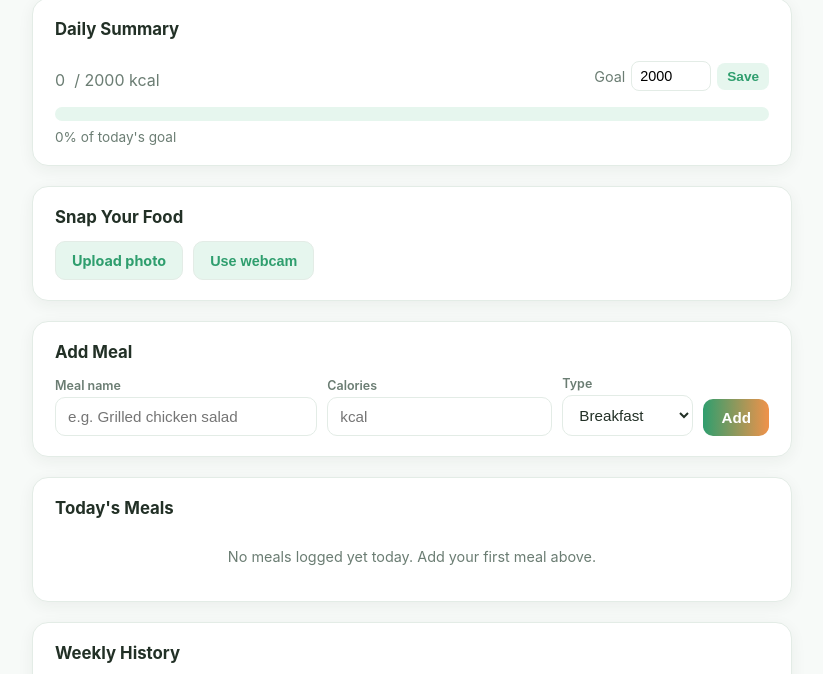
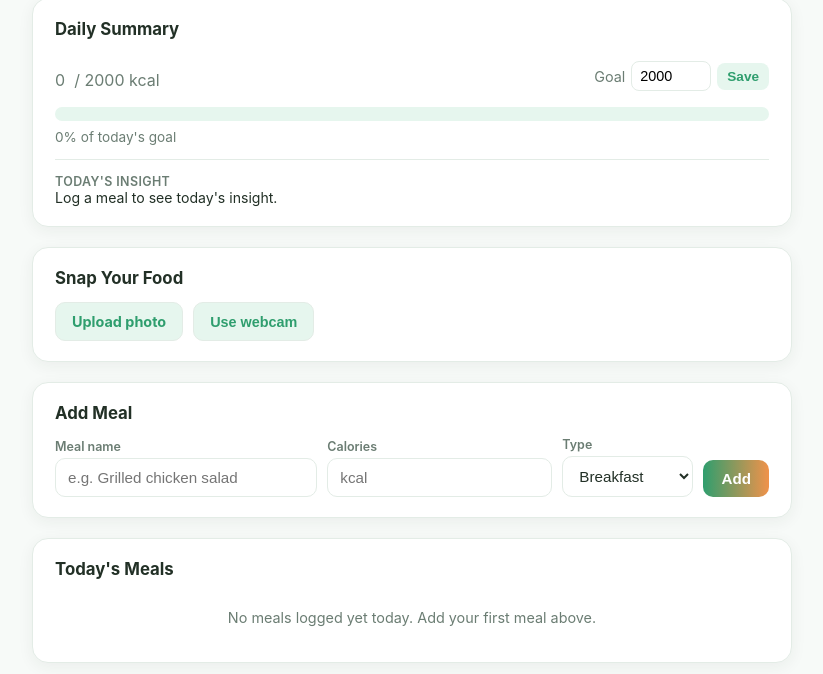
Before and after one commit to SHADRACK-NAKOBA/Nakoba-Calory-tracker, a website: page public/index.html in a window 1280 px wide. Shown: the part 81-755 px from the top of the page, without its empty margins (228-1051 px from the left). Drawn offline with Linux system fonts and the light colour scheme.

Commit message:
Ralph iteration 1: add Daily Summary insight

```diff
--- a/public/index.html
+++ b/public/index.html
@@ -346,6 +346,23 @@
     }
   }
 
+  /* Daily insight */
+  .insight {
+    margin-top: 14px;
+    padding-top: 14px;
+    border-top: 1px solid var(--border);
+    font-size: 0.88rem;
+    color: var(--ink);
+  }
+
+  .insight .insight-label {
+    color: var(--muted);
+    font-weight: 600;
+    font-size: 0.78rem;
+    text-transform: uppercase;
+    letter-spacing: 0.03em;
+  }
+
   /* Snap Your Food */
   .snap-actions {
     display: flex;
@@ -523,6 +540,10 @@
         <div class="progress-fill" id="progress-fill" style="width: 0%"></div>
       </div>
       <div class="progress-caption" id="progress-caption">0% of today's goal</div>
+      <div class="insight" id="insight">
+        <div class="insight-label">Today's insight</div>
+        <div id="insight-text">Log a meal to see today's insight.</div>
+      </div>
     </section>
 
     <section class="card">
@@ -617,6 +638,7 @@
     mealList: document.getElementById('meal-list'),
     emptyState: document.getElementById('empty-state'),
     chart: document.getElementById('chart'),
+    insightText: document.getElementById('insight-text'),
     snapFileInput: document.getElementById('snap-file-input'),
     webcamToggleBtn: document.getElementById('webcam-toggle-btn'),
     webcamWrap: document.getElementById('webcam-wrap'),
@@ -767,11 +789,44 @@
     return div.innerHTML;
   }
 
+  function renderInsight() {
+    const todayKey = dateKey(new Date());
+    const todayMeals = meals.filter(m => m.date === todayKey);
+
+    if (!todayMeals.length) {
+      els.insightText.textContent = 'Log a meal to see today\'s insight.';
+      return;
+    }
+
+    const consumed = todayMeals.reduce((sum, m) => sum + m.calories, 0);
+    const rated = todayMeals.filter(m => Number.isFinite(m.healthinessRating));
+    const avgRating = rated.length
+      ? rated.reduce((sum, m) => sum + m.healthinessRating, 0) / rated.length
+      : null;
+
+    const parts = [`${consumed} / ${goal} kcal so far`];
+    parts.push(avgRating !== null ? `avg healthiness ${avgRating.toFixed(1)}/5` : 'avg healthiness N/A');
+
+    let suggestion;
+    if (avgRating !== null && avgRating < 3) {
+      suggestion = 'Try adding more vegetables or lean protein tomorrow.';
+    } else if (consumed > goal) {
+      suggestion = 'You went over goal today — consider a lighter dinner tomorrow.';
+    } else if (consumed < goal * 0.7) {
+      suggestion = 'You\'re well under goal — a balanced snack could help tomorrow.';
+    } else {
+      suggestion = 'Nice balance today — keep it up tomorrow.';
+    }
+
+    els.insightText.textContent = `${parts.join(' · ')}. ${suggestion}`;
+  }
+
   function renderAll() {
     renderHeader();
     renderSummary();
     renderMealList();
     renderChart();
+    renderInsight();
   }
 
   els.mealForm.addEventListener('submit', (e) => {
```
Also changed, not shown: .claude/ralph-loop.local.md (added).
